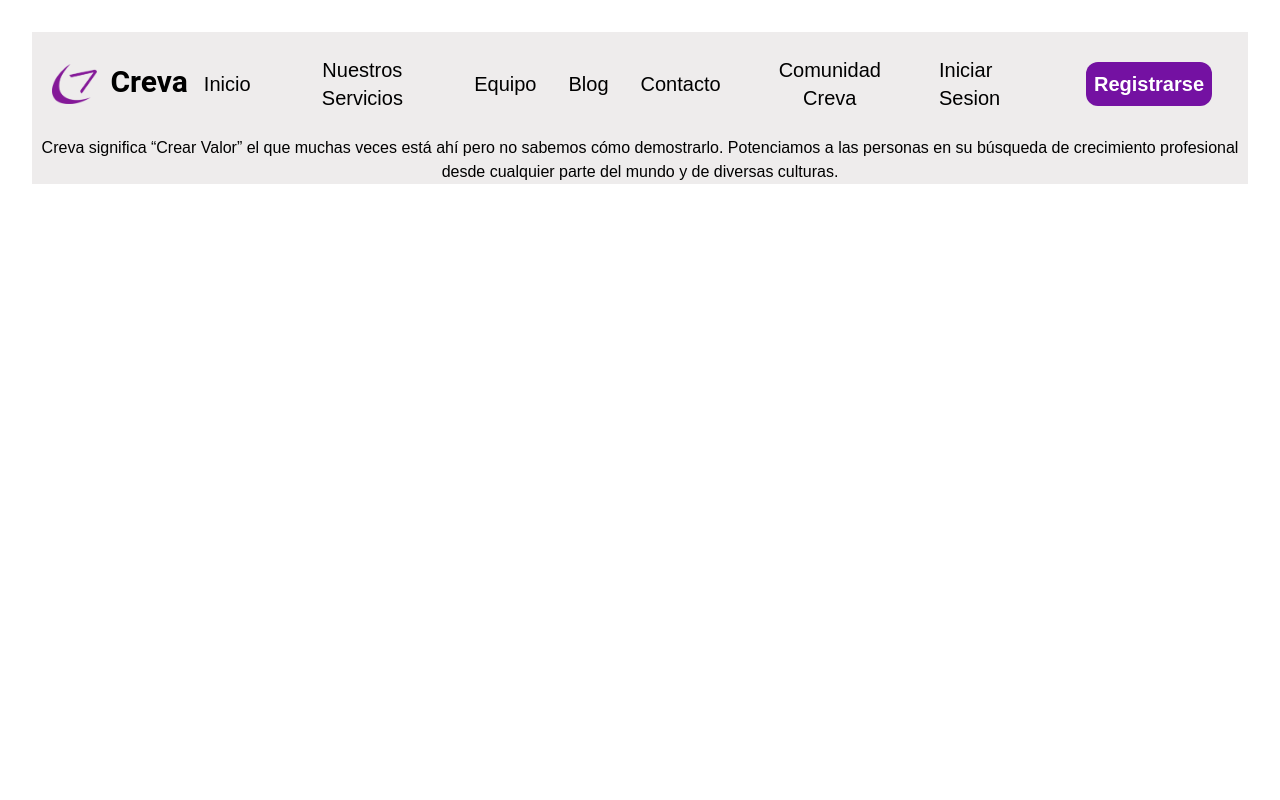
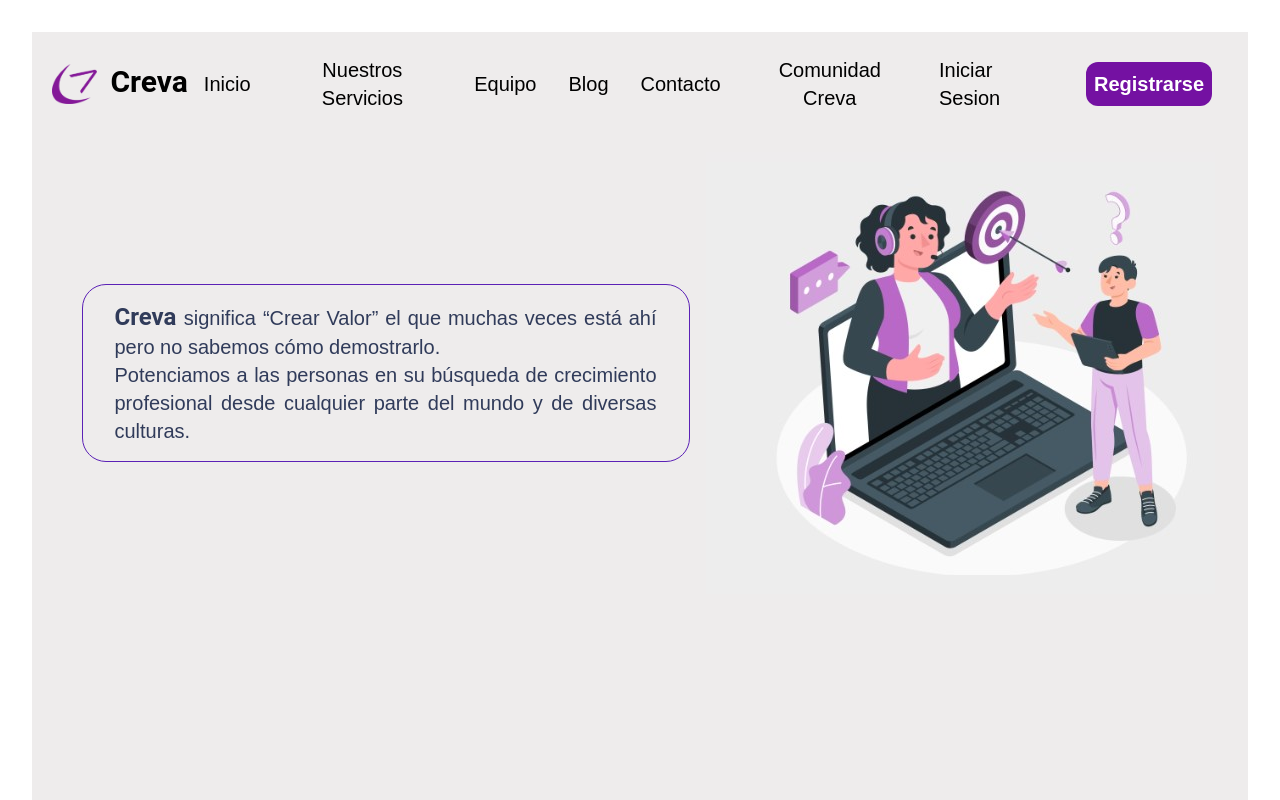
Before and after one commit to CrevaGroup/client, a React (Vite) app: page / in a window 1280 px wide. Shown: the top 800 px of the page. Built offline with nearby package versions, Linux system fonts and the light colour scheme.

Commit message:
home without scrollbar

```diff
--- a/index.html
+++ b/index.html
@@ -6,7 +6,7 @@
     <meta name="viewport" content="width=device-width, initial-scale=1.0" />
     <title>CreVa</title>
   </head>
-  <body>
+  <body class="scrollbar-none">
     <div id="root"></div>
     <script type="module" src="/src/main.jsx"></script>
   </body>
--- a/package.json
+++ b/package.json
@@ -24,6 +24,7 @@
     "eslint-plugin-react-hooks": "^4.6.0",
     "eslint-plugin-react-refresh": "^0.4.3",
     "postcss": "^8.4.31",
+    "tailwind-scrollbar": "^3.0.5",
     "tailwindcss": "^3.3.4",
     "vite": "^4.4.5"
   }
--- a/src/App.jsx
+++ b/src/App.jsx
@@ -7,14 +7,13 @@ import Contact from "./views/Contact";
 import Blog from "./views/Blog";
 import Login from "./views/Login";
 import Register from "./views/Register";
-
 import "./App.css";
 import Navbar from "./components/Navbar";
 
 function App() {
 
   return (
-    <div className="font-orkney">
+    <div className="font-orkney  ">
       <Navbar/>
       <Routes>
         <Route path="/" element = {<Home/>}/>
--- a/src/components/Navbar.jsx
+++ b/src/components/Navbar.jsx
@@ -17,11 +17,11 @@ const Navbar = () => {
         setNavHandler(!navHandler);
     }
 
-    const additionalClass = navHandler ? "absolute opacity-0" : "";
+    const additionalClass = navHandler ? "absolute opacity-0 hidden " : "";
     const burguerHandler = navHandler ? burguer : close;
 
     return(
-        <div className="  p-5  bg-custom-gray lg:flex  lg:items-center lg:justify-between">
+        <div className="  p-5  bg-custom-gray lg:flex  lg:items-center lg:justify-between ">
             <div
                 className="flex justify-between items-center"
             >
@@ -127,7 +127,7 @@ const Navbar = () => {
                     <img className= 'h-6 mr-4 lg:hidden' src={community}/>
 
                     <p
-                        className="text-xl hover:text-violet-500 duration-500 lg:cursor-pointer my-6 lg:my-0 "
+                        className="text-xl hover:text-violet-500 duration-500 cursor-pointer my-6 lg:my-0 "
                     >Comunidad Creva</p>
                 </li>
 
--- a/src/views/Home.jsx
+++ b/src/views/Home.jsx
@@ -1,11 +1,36 @@
 import React from "react";
-import Navbar from "../components/Navbar";
-
+import test from '../assets/test.png'
 const Home = () => {
     return(
-        <div className="bg-custom-gray h-full">
-            <p>Creva significa “Crear Valor” el que muchas veces está ahí pero no sabemos cómo demostrarlo. Potenciamos a las personas en su búsqueda de crecimiento profesional desde cualquier parte del mundo y de diversas culturas.
-</p>
+        <div className="bg-custom-gray h-screen  py-4 lg">
+            <div
+                className="lg:flex lg:justify-center items-center "
+            >
+
+                <div
+                className="border border-violet-800 rounded-3xl    cursor-default mx-4 lg:w-1/2 h-min"
+            >
+                <p
+                    className="mx-8 my-4 text-justify text-dark-gray-blue"
+                ><span
+                    className="font-bold font-georgia text-2xl"
+                >Creva </span>
+                <span
+                    className="text-xl"
+                >
+                    significa “Crear Valor” el que muchas veces está ahí pero no sabemos cómo demostrarlo.
+                </span>
+                <br/>
+                <span
+                    className="text-xl"
+                >
+                     Potenciamos a las personas en su búsqueda de crecimiento profesional desde cualquier parte del mundo y de diversas culturas.
+                </span>
+                </p>
+                </div>
+                <img src={test}/>
+            </div>
+
         </div>
     )
 }
--- a/tailwind.config.js
+++ b/tailwind.config.js
@@ -1,18 +1,19 @@
 /** @type {import('tailwindcss').Config} */
 export default {
-  content: ["./index.html", "./src/**/*.{js,jsx}"],
+  content: ["./index.html", "./src/**/*.{js,jsx,html}"],
   theme: {
     extend: {
       fontFamily: {
         orkney: ["Orkney", "sans-serif"],
         georgia: ["Roboto", "sans-serif"],
       },
-      backgroundColor: {
+      colors: {
         "custom-gray": "#EEECEC",
         "light-violet": "#c2a2d0",
         "dark-violet": "#7411a2",
+        "dark-gray-blue": "hsl(224,30%,27%)",
       },
     },
   },
-  plugins: [],
+  plugins: [require("tailwind-scrollbar")],
 };
```
Also changed, not shown: src/assets/test.png (added), 1 other file (tests, documents, lock files or other folders).
